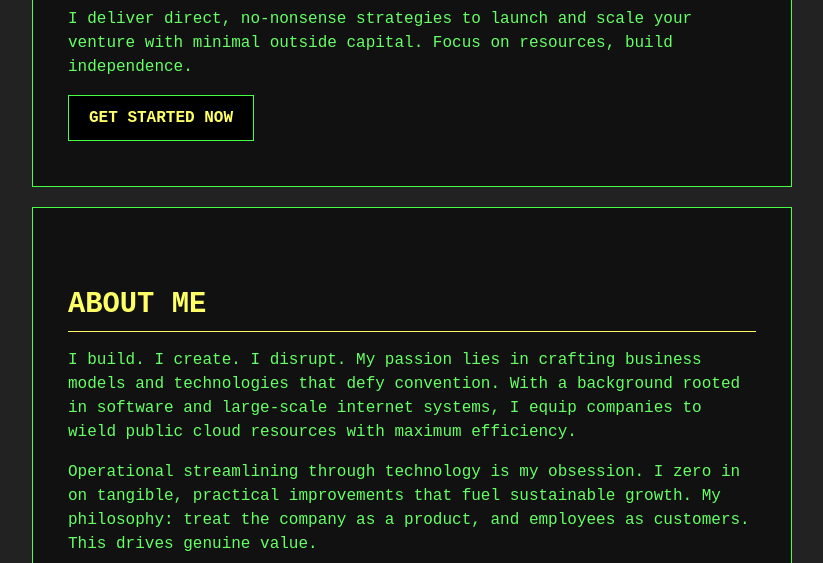
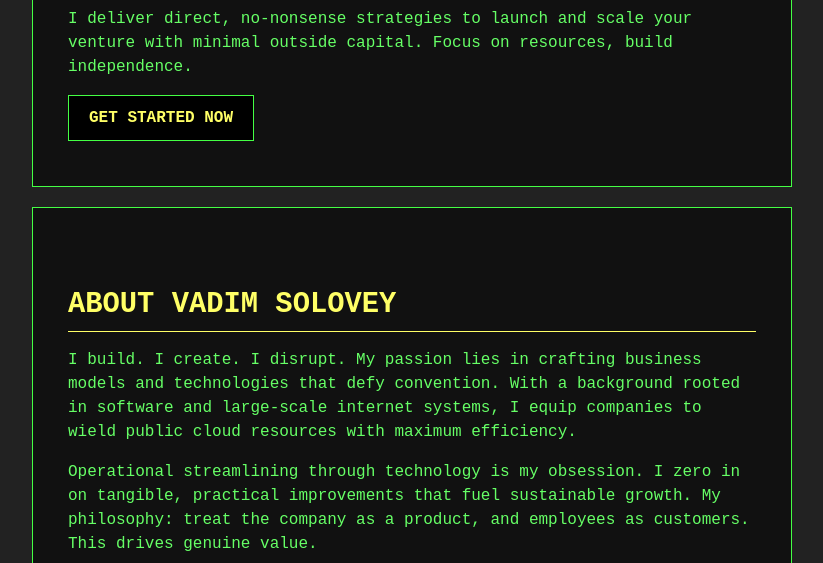
Before and after one commit to solovey-io/www, a plain HTML site: page index.html in a window 1280 px wide. Shown: the part 237-800 px from the top of the page, without its empty margins (228-1051 px from the left). Drawn offline with Linux system fonts and the light colour scheme.

Commit message:
Update index.html

```diff
--- a/index.html
+++ b/index.html
@@ -322,7 +322,7 @@
         <!-- About Me Section -->
         <section id="about">
             <div class="container">
-                <h2>ABOUT ME</h2>
+                <h2>About Vadim Solovey</h2>
                 <p>
                     I build. I create. I disrupt. My passion lies in crafting business models and technologies that defy convention. With a background rooted in software and large-scale internet systems, I equip companies to wield public cloud resources with maximum efficiency.
                 </p>
```
